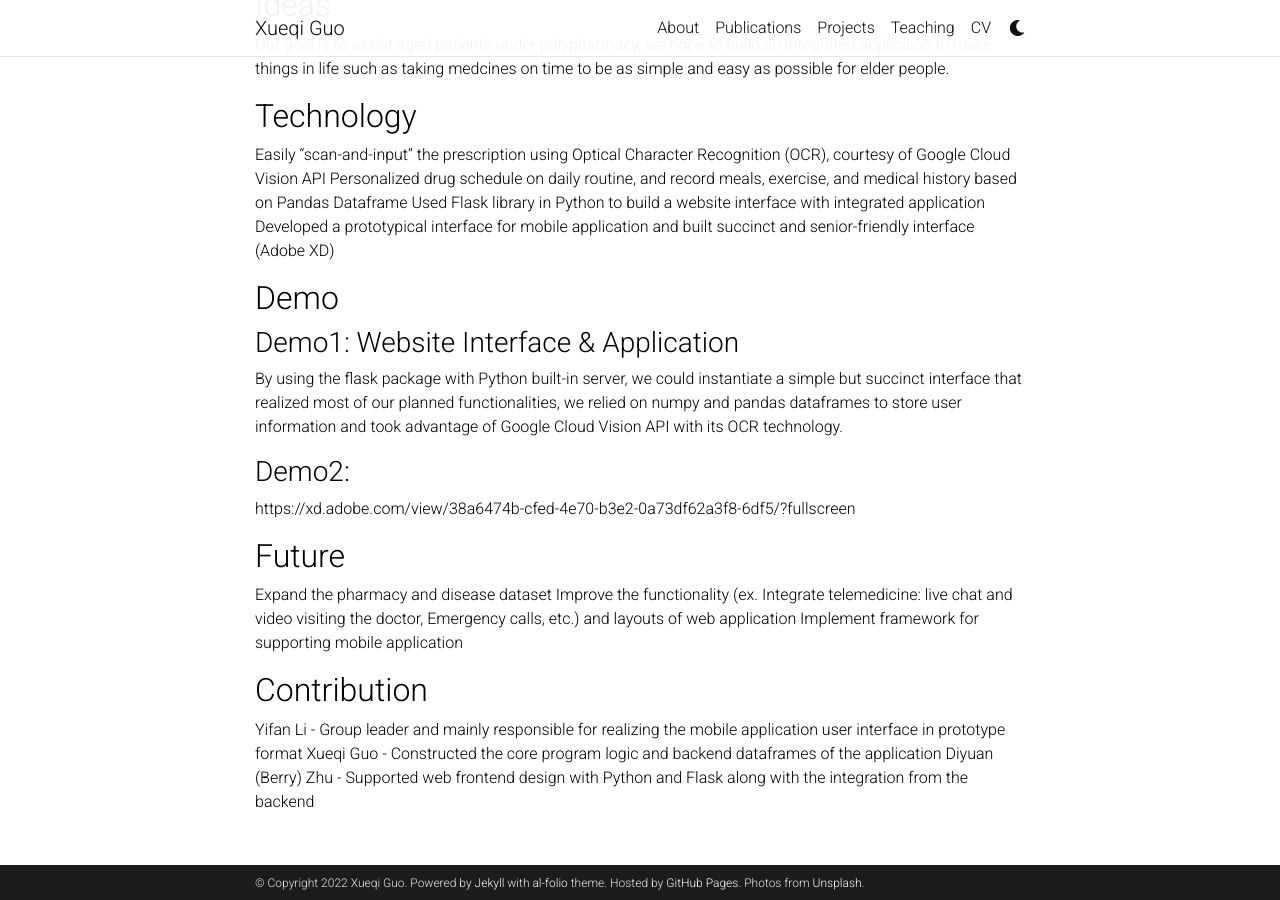
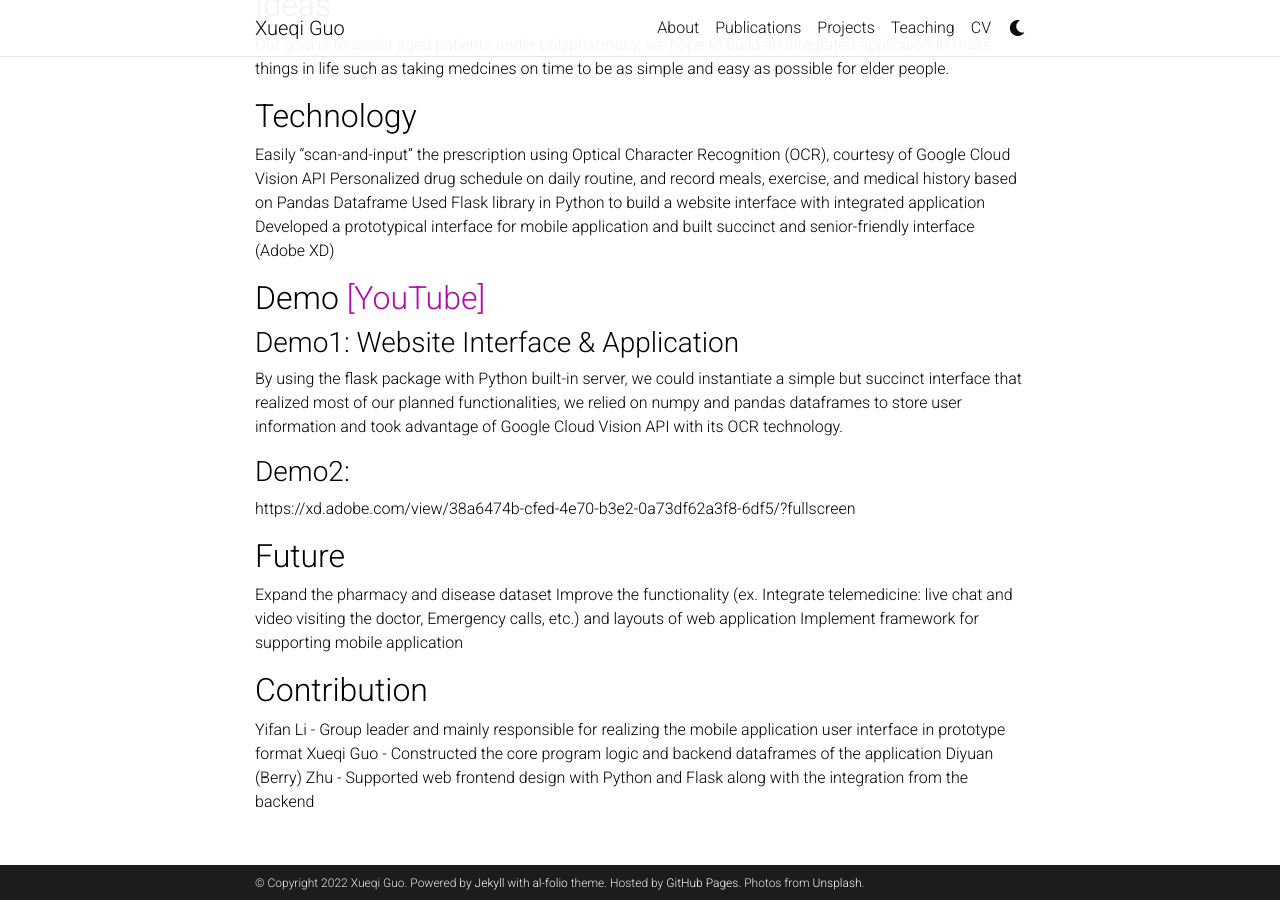
Before and after one commit to gxq1998/gxq1998.github.io, a Jekyll site: the page built from _projects/2_project.md, in a window 1280 px wide and 900 px high, scrolled down 553 px. Built offline with Jekyll 4.4.1, drawn with Linux system fonts in a browser that asks for light colours; full-size pictures stand in for the smaller copies a plugin makes; comment, search, counter and statistics services are not loaded; a style sheet for code colours, icons or effects is not loaded.

Commit message:
Update 2_project.md

```diff
--- a/_projects/2_project.md
+++ b/_projects/2_project.md
@@ -39,7 +39,7 @@ Developed a prototypical interface for mobile application and built succinct and
 
 
 
-## Demo
+## Demo [[YouTube]](https://youtu.be/VksyxeCPox4)
 
 ### Demo1: Website Interface & Application
 
```
Also changed, not shown: other parts of _projects/2_project.md (+1 -1 lines).
